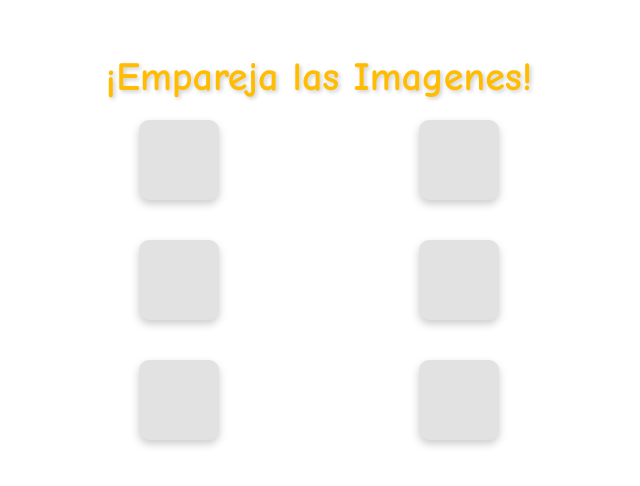
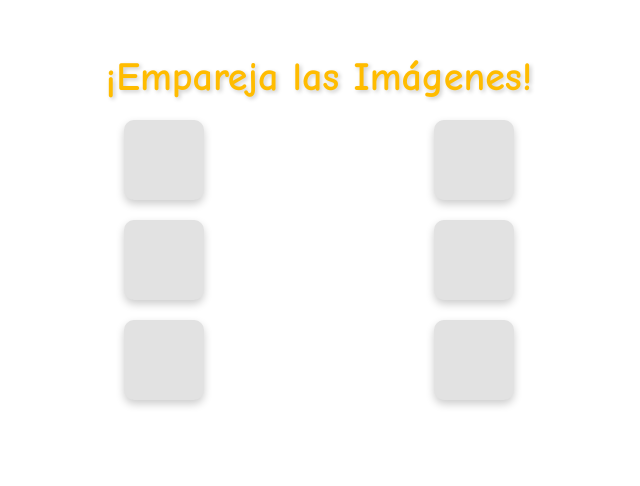
Before and after one commit to L3v145431/matchgame.github.io, a plain HTML site: page index.html in a window 1280 px wide. Shown: the part 186-672 px from the top of the page, without its empty margins (321-961 px from the left). Drawn offline with nearby package versions, Linux system fonts and the light colour scheme.

Commit message:
Update index.html

```diff
--- a/index.html
+++ b/index.html
@@ -14,8 +14,8 @@
             background-color: #FFFFFF;
             margin: 0;
             padding: 20px;
-            height: 100vh;
-            overflow: hidden;
+            min-height: 100vh;
+            box-sizing: border-box;
         }
 
         h1 {
@@ -23,19 +23,22 @@
             margin-bottom: 20px;
             font-size: 2.5em;
             text-shadow: 2px 2px 4px rgba(0, 0, 0, 0.2);
+            text-align: center;
         }
 
         .game-container {
             display: flex;
             justify-content: center;
-            gap: 200px;
-            position: relative;
+            gap: 20px;
+            width: 100%;
+            max-width: 600px;
         }
 
         .column {
             display: flex;
             flex-direction: column;
-            gap: 40px;
+            gap: 20px;
+            flex: 1;
         }
 
         .item {
@@ -51,6 +54,7 @@
             box-shadow: 0 4px 8px rgba(0, 0, 0, 0.2);
             transition: transform 0.3s, background-color 0.3s;
             flex-direction: column;
+            margin: 0 auto;
         }
 
         .item:hover {
@@ -135,7 +139,7 @@
     </style>
 </head>
 <body>
-    <h1>¡Empareja las Imagenes!</h1>
+    <h1>¡Empareja las Imágenes!</h1>
     <div class="game-container">
         <div class="column" id="left-column">
             <!-- Los elementos se cargarán dinámicamente -->
@@ -216,8 +220,8 @@
                     const rect = startItem.getBoundingClientRect();
                     activeLine = document.createElement('div');
                     activeLine.className = 'line';
-                    activeLine.style.left = (rect.left + rect.width / 1) + 'px';
-                    activeLine.style.top = (rect.top + rect.height / 1) + 'px';
+                    activeLine.style.left = (rect.left + rect.width / 2) + 'px';
+                    activeLine.style.top = (rect.top + rect.height / 2) + 'px';
                     activeLine.style.width = '0px';
                     document.body.appendChild(activeLine);
                     e.preventDefault();
```
